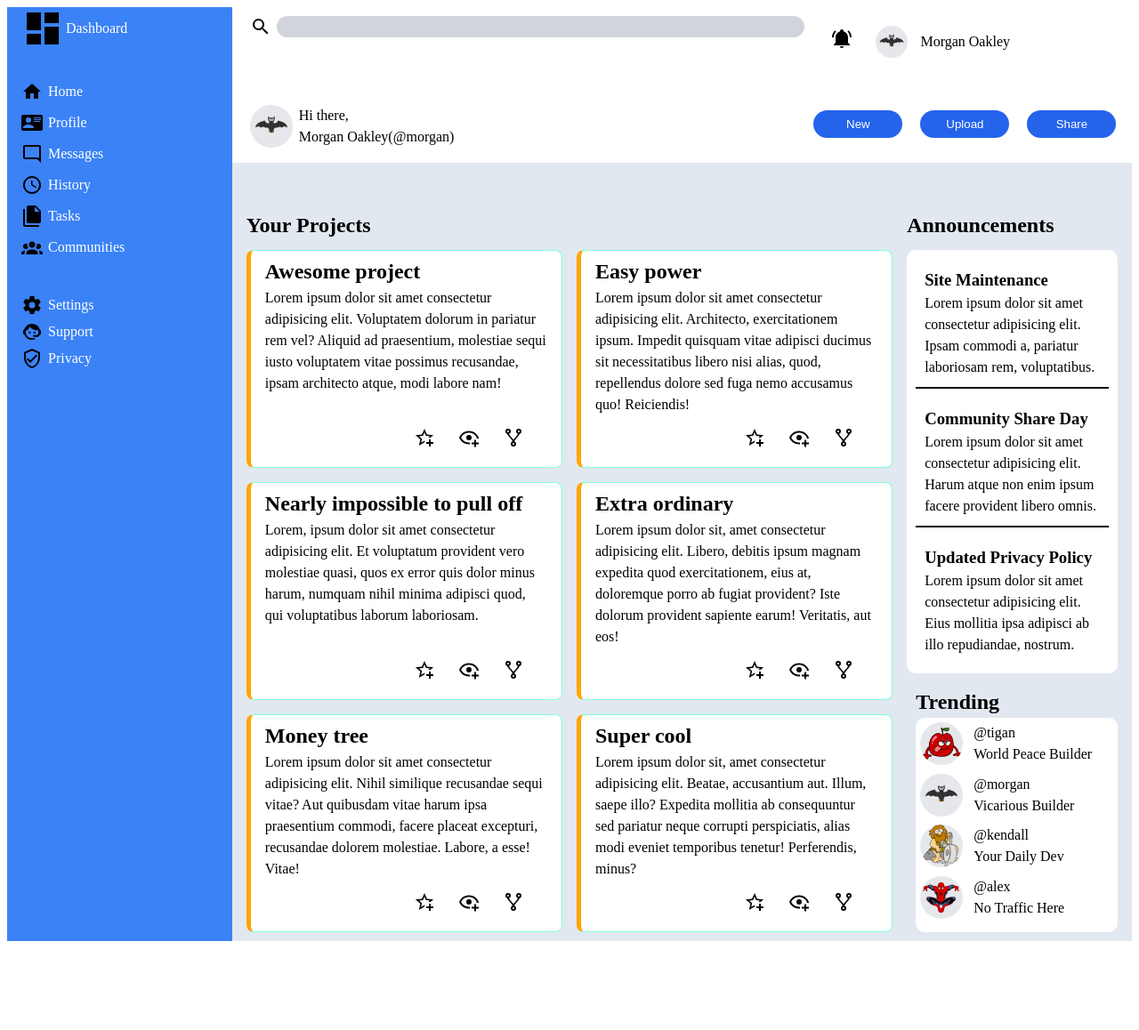
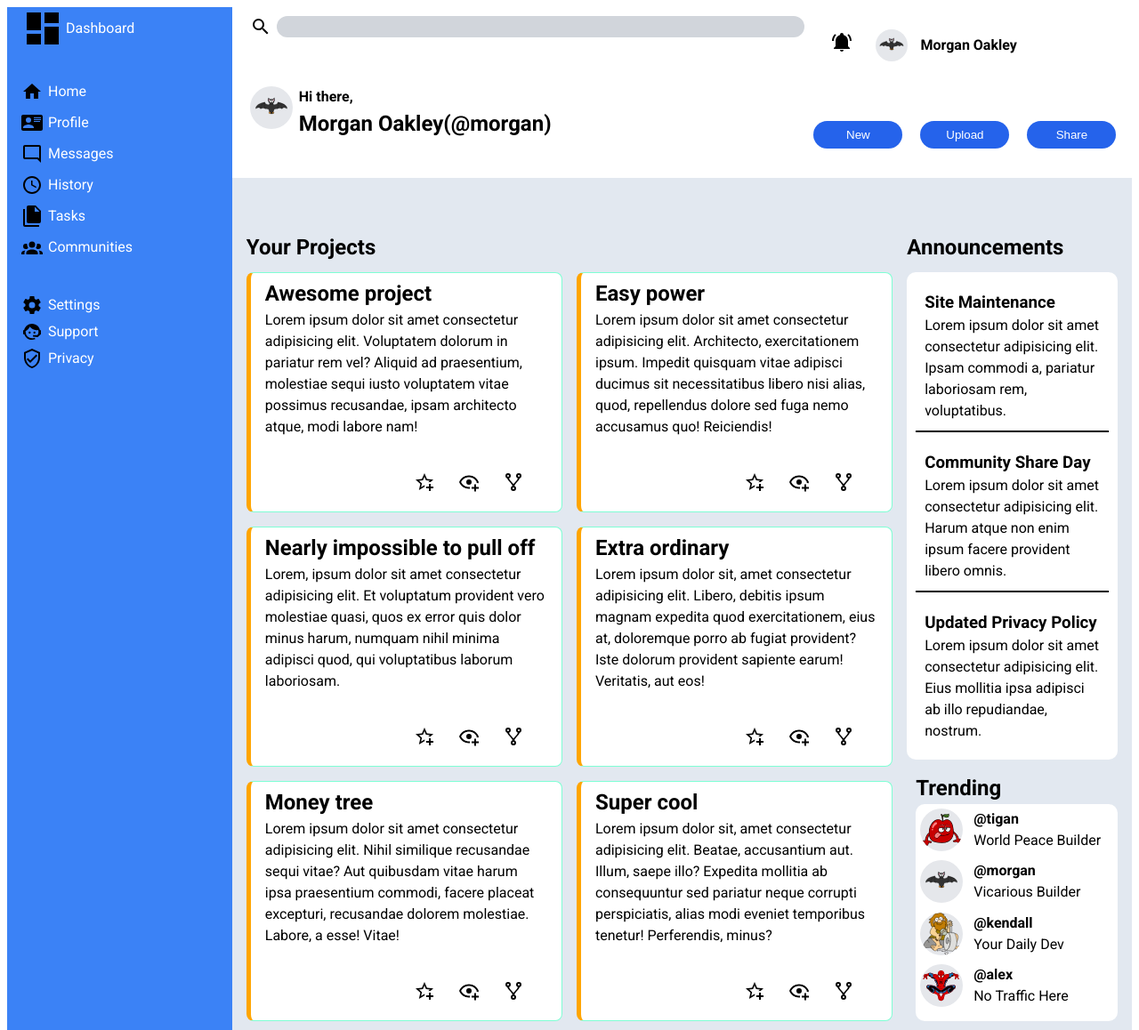
Before and after one commit to Stephenasembo/admin-dashboard, a plain HTML site: page index.html in a window 1280 px wide. Shown: the whole page at 89% size. Before the commit the page ends 1066 px from the top, so only its background shows below. Drawn offline with Linux system fonts and the light colour scheme.

Commit message:
Use An Online Font Library For Font

```diff
--- a/index.html
+++ b/index.html
@@ -5,6 +5,10 @@
         <meta name="viewport" content="width=device-width, initial-scale=1.0">
         <title>Admin Dashboard</title>
         <link rel="stylesheet" href="styles.css">
+        <!--Import google font-->
+        <link rel="preconnect" href="https://fonts.googleapis.com">
+        <link rel="preconnect" href="https://fonts.gstatic.com" crossorigin>
+        <link href="https://fonts.googleapis.com/css2?family=Roboto:ital,wght@0,100;0,300;0,400;0,500;0,700;0,900;1,100;1,300;1,400;1,500;1,700;1,900&display=swap" rel="stylesheet">
     </head>
     <body>
         <div class="container">
@@ -74,7 +78,7 @@
                             <img src="svg/bell-ring.svg" alt="notification icon" width="24" height="24">
                         </div>
                         <img src="profiles/bat-9196198.svg" alt="a bat image" width="36" height="36">
-                    <span>Morgan Oakley</spanan>
+                        <span>Morgan Oakley</span>
                     </div>
                     <div class="user_buttons">
                         <button>New</button>
--- a/styles.css
+++ b/styles.css
@@ -3,11 +3,12 @@
 }
 
 .container {
-    height: 1050px;
+    height: 1150px;
     display: grid;
     grid-template-columns: 0.5fr 2fr;
     grid-template-rows: repeat(12, 1fr);
     background-color: #e2e8f0;
+    font-family: "Roboto", system-ui, -apple-system, BlinkMacSystemFont, 'Segoe UI', Roboto, Oxygen, Ubuntu, Cantarell, 'Open Sans', 'Helvetica Neue', sans-serif;
 }
 
 h2, p {
@@ -106,11 +107,16 @@ h2, p {
     display: grid;
     grid-template-columns: 50px max-content;
     gap: 10px;
+    margin-bottom: 10px;
 }
 
 .trending > div > div {
     display: grid;
     grid-template-rows: repeat(2, min-content);
+}
+
+.handle {
+    font-weight: 600;
 }
 
 .projects {
@@ -187,7 +193,7 @@ h2, p {
 .searchBar {
     display: grid;
     grid-template-columns: 1fr;
-    grid-template-rows: 1fr 1fr;
+    grid-template-rows: min-content 1fr;
     margin-top: 10px;
     margin-left: 20px;
 }
@@ -229,6 +235,22 @@ h2, p {
     bottom: 10px;
 }
 
+.profile span {
+    font-weight: 600;
+}
+
+.text {
+    font-weight: 600;
+}
+
+.name {
+    font-size: 24px;
+}
+
+.greeting {
+    align-self: end;
+}
+
 .user_buttons {
     display: grid;
     grid-template-columns: 100px 100px 100px;
```
Lines whose indentation alone changed are shown as unchanged.
